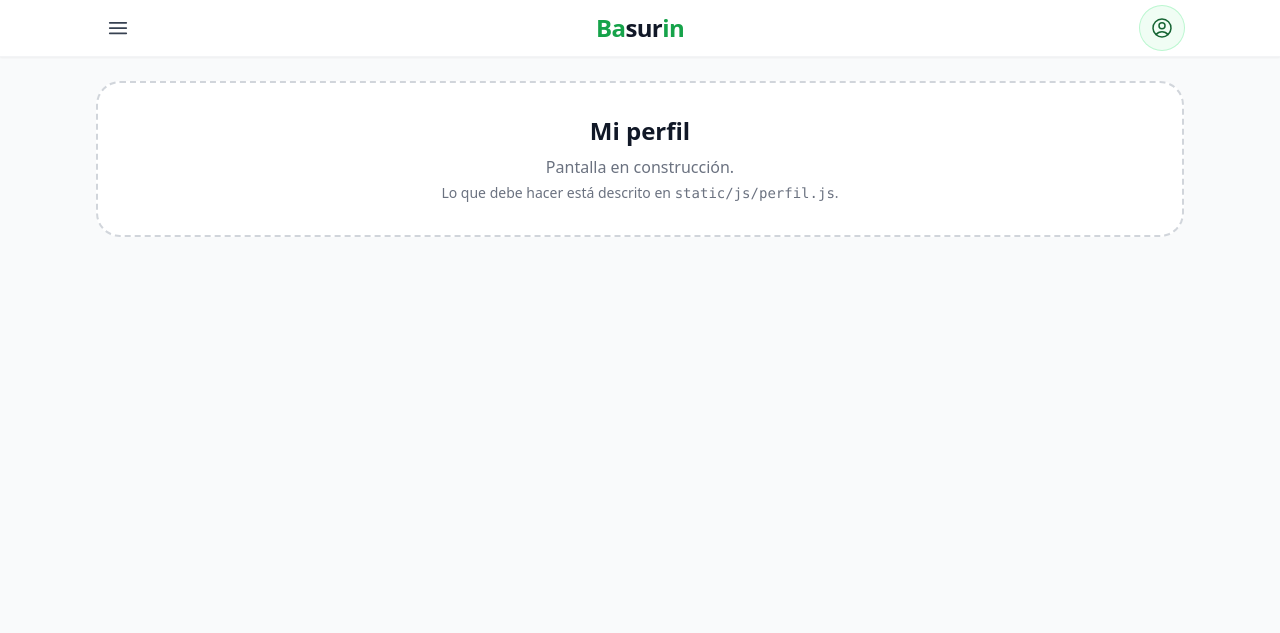
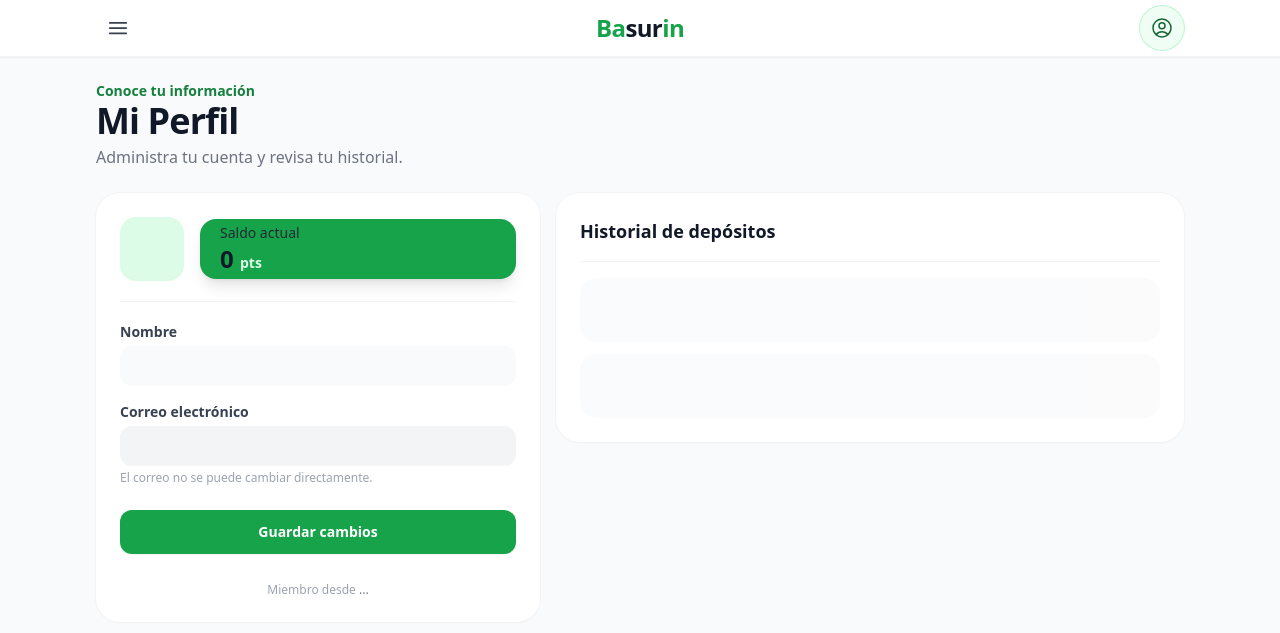
Before and after one commit to lizetglm/Bote-IoT-IA, a Flask app: page /perfil in a window 1280 px wide. Shown: the top 633 px of the page. Run offline with Flask 3, Linux system fonts and the light colour scheme; some libraries are stand-ins or nearby versions.

Commit message:
Implementación y diseño de la lógica de la pantalla del Perfil

```diff
--- a/static/js/perfil.js
+++ b/static/js/perfil.js
@@ -1,36 +1,189 @@
-// PANTALLA: Mi perfil (/perfil), se abre desde el icono de usuario del encabezado   ESTADO: por hacer
-// Plantilla: templates/perfil.html (extiende base_app.html: menú, sesión y avisos ya vienen resueltos).
+// PANTALLA: Mi perfil (/perfil)                                         ESTADO: LISTO
 // Contexto compartido y reglas de seguridad: lee la cabecera de static/js/app.js.
-//
-// QUÉ DEBE HACER
-//  - Mostrar los datos de la cuenta: nombre, correo, puntos, fecha de registro (perfil.creado_en) y, si es
-//    administrador, una etiqueta "Administrador".
-//  - Editar el nombre (con botón Guardar, validación de 1 a 60 caracteres y estados guardando / éxito / error con
-//    Basurin.aviso). Al guardar, actualizar el menú: Basurin.pintarMenu({ ...perfil, nombre }).
-//  - El correo es solo lectura. (Cambiarlo es cosa de Supabase Auth: db.auth.updateUser; opcional, no urgente.)
-//  - Historial de depósitos del usuario, con paginación o "Ver más".
-//  - Cerrar sesión ya está en el menú; no hace falta repetirlo.
-//
-// DATOS (Supabase, con Basurin.db)
-//    Editar nombre:  db.from("usuarios").update({ nombre }).eq("id", uid)
-//                    OJO: la base solo permite cambiar la columna `nombre`. Intentar cambiar puntos, rol o correo
-//                    da error de permisos, y así debe ser (nadie puede sumarse puntos ni hacerse administrador).
-//    Historial:      db.from("transacciones").select("id, material, puntos, fecha, bote_id").eq("usuario_id", uid)
-//                      .order("fecha", { ascending: false }).range(0, 19)
-//                    OJO: .eq("usuario_id", uid) es obligatorio (un administrador vería los de todos).
-//    Material bonito: Basurin.material(nombre) -> { etiqueta, punto, chip }
-//
-// SEGURIDAD: el nombre lo escribe el usuario; al pintarlo usa textContent, nunca innerHTML.
-//
-// RESPONSIVE: móvil en una columna; en lg, datos de la cuenta a la izquierda e historial a la derecha.
-//
-// LISTO CUANDO: editar el nombre se refleja en el menú y en la Home tras recargar, y el historial se pagina.
-// Prueba sin cuenta: /perfil?demo=1 (solo con Flask en debug).
 
 (async () => {
-  const { db, demo, listo, aviso } = Basurin;
+  const { db, demo, listo, aviso, material } = Basurin;
   const { sesion, perfil, esAdmin } = await listo;
   const uid = sesion.user.id;
 
-  // TODO: implementar la pantalla
+  // --- REFERENCIAS AL DOM ---
+  const inputNombre = document.getElementById('input-nombre');
+  const inputCorreo = document.getElementById('input-correo');
+  const infoPuntos = document.getElementById('info-puntos');
+  const infoRegistro = document.getElementById('info-registro');
+  const badgeAdmin = document.getElementById('badge-admin');
+  const avatarInicial = document.getElementById('avatar-inicial');
+  const formPerfil = document.getElementById('form-perfil');
+  const btnGuardar = document.getElementById('btn-guardar');
+
+  const listaHistorial = document.getElementById('lista-historial');
+  const divCargando = document.getElementById('historial-cargando');
+  const divVacio = document.getElementById('historial-vacio');
+  const btnMas = document.getElementById('btn-mas');
+
+  // Quitar el estado de carga general de la vista
+  document.getElementById('perfil-vista').removeAttribute('aria-busy');
+
+  // --- 1. LLENAR DATOS DEL PERFIL ---
+  inputNombre.value = perfil.nombre || '';
+  inputCorreo.value = sesion.user.email;
+  infoPuntos.textContent = perfil.puntos || 0;
+  avatarInicial.textContent = (perfil.nombre || sesion.user.email).charAt(0);
+
+  if (esAdmin) badgeAdmin.classList.remove('hidden');
+
+  // Formatear la fecha de registro (ej. "14 de oct, 2026")
+  if (perfil.creado_en) {
+    const fechaReg = new Date(perfil.creado_en);
+    infoRegistro.textContent = fechaReg.toLocaleDateString('es-MX', { year: 'numeric', month: 'short', day: 'numeric' });
+  }
+
+  // --- 2. EDITAR NOMBRE ---
+  formPerfil.addEventListener('submit', async (e) => {
+    e.preventDefault();
+    const nuevoNombre = inputNombre.value.trim();
+
+    if (nuevoNombre.length < 1 || nuevoNombre.length > 60) {
+      aviso("El nombre debe tener entre 1 y 60 caracteres.", "error");
+      return;
+    }
+
+    if (nuevoNombre === perfil.nombre) return; // No hay cambios reales
+
+    btnGuardar.disabled = true;
+    const txtOriginal = btnGuardar.textContent;
+    btnGuardar.textContent = "Guardando...";
+
+    try {
+      if (!demo) {
+        // Solo enviamos el campo `nombre`. Supabase rechazará otros campos.
+        const { error } = await db.from("usuarios").update({ nombre: nuevoNombre }).eq("id", uid);
+        if (error) throw error;
+      }
+
+      // Éxito: Actualizar memoria local y menú superior
+      perfil.nombre = nuevoNombre;
+      avatarInicial.textContent = nuevoNombre.charAt(0);
+      Basurin.pintarMenu({ ...perfil, nombre: nuevoNombre });
+
+      aviso("Perfil actualizado correctamente.", "exito");
+    } catch (err) {
+      console.error(err);
+      aviso("Error al guardar. Intenta de nuevo.", "error");
+    } finally {
+      btnGuardar.disabled = false;
+      btnGuardar.textContent = txtOriginal;
+    }
+  });
+
+  // --- 3. HISTORIAL DE DEPÓSITOS (Paginado) ---
+  let paginaActual = 0;
+  const LIMITE = 20;
+
+  async function cargarHistorial() {
+    btnMas.classList.add('hidden');
+    if (paginaActual === 0) divCargando.classList.remove('hidden');
+
+    try {
+      let datosHistorial = [];
+
+      if (demo) {
+        // Mock de datos para prueba
+        datosHistorial = paginaActual === 0 ? [
+          { id: '1', material: 'plastico', puntos: 10, fecha: new Date().toISOString(), bote_id: 'bote-001' },
+          { id: '2', material: 'metal', puntos: 15, fecha: new Date(Date.now() - 86400000).toISOString(), bote_id: 'bote-002' }
+        ] : [];
+      } else {
+        const rangoInicio = paginaActual * LIMITE;
+        const rangoFin = rangoInicio + (LIMITE - 1);
+
+        // REGLA: OJO: .eq("usuario_id", uid) es obligatorio.
+        const { data, error } = await db.from("transacciones")
+          .select("id, material, puntos, fecha, bote_id")
+          .eq("usuario_id", uid)
+          .order("fecha", { ascending: false })
+          .range(rangoInicio, rangoFin);
+
+        if (error) throw error;
+        datosHistorial = data || [];
+      }
+
+      if (paginaActual === 0 && datosHistorial.length === 0) {
+        divVacio.classList.remove('hidden');
+      } else {
+        renderizarHistorial(datosHistorial);
+        // Si llegaron exactamente el número de límite, es probable que haya más páginas
+        if (datosHistorial.length === LIMITE) {
+          btnMas.classList.remove('hidden');
+        }
+      }
+    } catch (err) {
+      console.error(err);
+      if (paginaActual === 0) aviso("No se pudo cargar el historial.", "error");
+    } finally {
+      divCargando.classList.add('hidden');
+    }
+  }
+
+  // Creación segura del DOM para el Historial (Evitando XSS con textContent)
+  function renderizarHistorial(items) {
+    items.forEach(item => {
+      const fechaFormat = new Date(item.fecha).toLocaleString('es-MX', {
+        month: 'short', day: 'numeric', hour: '2-digit', minute: '2-digit'
+      });
+
+      // Basurin.material() retorna { etiqueta, punto, chip }
+      const matInfo = typeof material === 'function' ? material(item.material) :
+                      { etiqueta: item.material, chip: 'bg-gray-100 text-gray-700 border-gray-200' };
+
+      const li = document.createElement('li');
+      li.className = "flex items-center justify-between rounded-2xl bg-gray-50 p-4 ring-1 ring-gray-100 transition hover:bg-white hover:shadow-sm";
+
+      // Contenedor izquierdo: Datos y Material
+      const divIzq = document.createElement('div');
+
+      const spanMaterial = document.createElement('span');
+      // La clase chip ya trae los colores, agregamos algo de padding y bordes.
+      spanMaterial.className = `inline-flex items-center rounded-md px-2 py-1 text-xs font-semibold ring-1 ring-inset ${matInfo.chip}`;
+      spanMaterial.textContent = matInfo.etiqueta || item.material;
+
+      const pBote = document.createElement('p');
+      pBote.className = "mt-1.5 text-xs font-medium text-gray-500";
+      pBote.textContent = `Bote: ${item.bote_id} · ${fechaFormat}`;
+
+      divIzq.appendChild(spanMaterial);
+      divIzq.appendChild(pBote);
+
+      // Contenedor derecho: Puntos
+      const divDer = document.createElement('div');
+      divDer.className = "text-right";
+
+      const pPuntos = document.createElement('p');
+      pPuntos.className = "text-lg font-extrabold text-eco-600";
+      pPuntos.textContent = `+${item.puntos}`;
+
+      divDer.appendChild(pPuntos);
+
+      // Ensamblar
+      li.appendChild(divIzq);
+      li.appendChild(divDer);
+
+      listaHistorial.appendChild(li);
+    });
+  }
+
+  // Paginación manual
+  btnMas.addEventListener('click', () => {
+    paginaActual++;
+    btnMas.textContent = "Cargando...";
+    btnMas.disabled = true;
+    cargarHistorial().finally(() => {
+      btnMas.textContent = "Ver más";
+      btnMas.disabled = false;
+    });
+  });
+
+  // Ejecución inicial
+  await cargarHistorial();
+
 })();
--- a/templates/mapa.html
+++ b/templates/mapa.html
@@ -24,7 +24,7 @@
     <div class="mt-4 flex flex-col gap-3">
       <button id="btn-cerca" aria-label="Buscar botes cerca de mí" class="inline-flex min-h-[44px] items-center justify-center gap-2 rounded-xl bg-white px-4 py-2.5 text-sm font-bold text-gray-700 shadow-sm ring-1 ring-inset ring-gray-300 hover:bg-gray-50 focus:outline-none focus-visible:ring-2 focus-visible:ring-eco-600 transition">
         <svg class="h-5 w-5 text-gray-500" fill="none" viewBox="0 0 24 24" stroke="currentColor" stroke-width="2"><path stroke-linecap="round" stroke-linejoin="round" d="M15 10.5a3 3 0 11-6 0 3 3 0 016 0z"/><path stroke-linecap="round" stroke-linejoin="round" d="M19.5 10.5c0 7.142-7.5 11.25-7.5 11.25S4.5 17.642 4.5 10.5a7.5 7.5 0 1115 0z"/></svg>
-        Cerca de mí
+        Donde estoy
       </button>
 
       <label class="flex items-center gap-2 text-sm font-medium text-gray-700 cursor-pointer p-1">
--- a/templates/perfil.html
+++ b/templates/perfil.html
@@ -1,12 +1,88 @@
 {% extends "base_app.html" %}
-{% block titulo %}Mi perfil · Basurin{% endblock %}
+{% block titulo %}Mi Perfil · Basurin{% endblock %}
 
 {% block contenido %}
-<section class="rounded-3xl border-2 border-dashed border-gray-300 bg-white p-8 text-center">
-  <h1 class="text-2xl font-extrabold text-gray-900">Mi perfil</h1>
-  <p class="mt-2 text-gray-500">Pantalla en construcción.</p>
-  <p class="mt-1 text-sm text-gray-500">Lo que debe hacer está descrito en <code>static/js/perfil.js</code>.</p>
-</section>
+<div id="perfil-vista" aria-busy="true">
+
+  <!-- Bienvenida -->
+  <section aria-labelledby="titulo-perfil" class="mb-6">
+    <p class="text-sm font-semibold text-eco-700">Conoce tu información</p>
+    <p id="saludo" class="text-sm font-semibold text-eco-700"></p>
+    <h1 id="titulo-perfil" class="text-3xl font-extrabold tracking-tight text-gray-900 sm:text-4xl">Mi Perfil</h1>
+    <p class="mt-1 text-gray-500">Administra tu cuenta y revisa tu historial.</p>
+  </section>
+
+  <div class="grid gap-4 lg:grid-cols-12 items-start">
+
+    <!-- COLUMNA IZQ: Datos del Usuario -->
+    <section aria-labelledby="t-datos" class="flex flex-col gap-5 rounded-3xl bg-white p-6 shadow-sm ring-1 ring-gray-100 lg:col-span-5">
+      <h2 id="t-datos" class="sr-only">Datos de la cuenta</h2>
+
+      <!-- Avatar y estado principal -->
+      <div class="flex items-center gap-4 border-b border-gray-100 pb-5">
+        <span aria-hidden="true" class="flex h-16 w-16 shrink-0 items-center justify-center rounded-2xl bg-eco-100 text-eco-700 text-2xl font-bold uppercase" id="avatar-inicial">
+          <!-- Se llena por JS con la inicial -->
+        </span>
+        <div class="flex-1 rounded-2xl bg-eco-600 px-5 py-1 ext-white shadow-lg">
+          <p class="text-sm ">Saldo actual</p>
+          <p class="text-2xl font-extrabold text-gray-900"><span id="info-puntos">0</span> <span class="text-sm font-semibold text-eco-100">pts</span></p>
+
+          <!-- Etiqueta de Administrador (Oculta por defecto) -->
+          <span id="badge-admin" class="hidden mt-1 inline-flex items-center rounded-md bg-purple-50 px-2 py-1 text-xs font-semibold text-purple-700 ring-1 ring-inset ring-purple-600/20">
+            Administrador
+          </span>
+        </div>
+      </div>
+
+      <!-- Formulario de Edición -->
+      <form id="form-perfil" class="flex flex-col gap-4">
+
+        <div>
+          <label for="input-nombre" class="block text-sm font-bold text-gray-700 mb-1">Nombre</label>
+          <input type="text" id="input-nombre" name="nombre" minlength="1" maxlength="60" required
+            class="w-full rounded-xl border-gray-300 bg-gray-50 px-4 py-2.5 text-gray-900 focus:border-eco-500 focus:bg-white focus:ring-2 focus:ring-eco-500 sm:text-sm transition">
+        </div>
+
+        <div>
+          <label for="input-correo" class="block text-sm font-bold text-gray-700 mb-1">Correo electrónico</label>
+          <!-- Readonly: bloqueado para que no se pueda escribir -->
+          <input type="email" id="input-correo" readonly disabled
+            class="w-full rounded-xl border-gray-200 bg-gray-100 px-4 py-2.5 text-gray-500 cursor-not-allowed sm:text-sm">
+          <p class="mt-1 text-xs text-gray-400">El correo no se puede cambiar directamente.</p>
+        </div>
+
+        <button type="submit" id="btn-guardar" class="mt-2 inline-flex w-full items-center justify-center rounded-xl bg-eco-600 px-4 py-3 text-sm font-bold text-white shadow-sm hover:bg-eco-700 focus:outline-none focus-visible:ring-2 focus-visible:ring-eco-500 focus-visible:ring-offset-2 transition disabled:opacity-70">
+          Guardar cambios
+        </button>
+      </form>
+
+      <!-- Fecha de registro -->
+      <p class="mt-2 text-center text-xs text-gray-400">
+        Miembro desde <span id="info-registro" class="font-medium text-gray-500">...</span>
+      </p>
+    </section>
+
+    <!-- COLUMNA DER: Historial de Transacciones -->
+    <section aria-labelledby="t-historial" class="flex flex-col rounded-3xl bg-white p-6 shadow-sm ring-1 ring-gray-100 lg:col-span-7">
+      <h2 id="t-historial" class="text-lg font-bold text-gray-900 border-b border-gray-100 pb-4 mb-4">Historial de depósitos</h2>
+
+      <div id="historial-cargando" class="animate-pulse space-y-3">
+        <div class="h-16 w-full rounded-2xl bg-gray-50"></div>
+        <div class="h-16 w-full rounded-2xl bg-gray-50"></div>
+      </div>
+
+      <ul id="lista-historial" class="space-y-3"></ul>
+
+      <p id="historial-vacio" class="hidden py-8 text-center text-sm text-gray-500">Aún no has realizado ningún depósito.</p>
+
+      <!-- Paginación -->
+      <button id="btn-mas" class="hidden mt-6 w-full rounded-xl bg-gray-50 py-3 text-sm font-bold text-gray-700 ring-1 ring-inset ring-gray-200 hover:bg-gray-100 focus:outline-none focus-visible:ring-2 focus-visible:ring-eco-500 transition">
+        Ver más
+      </button>
+    </section>
+
+  </div>
+</div>
 {% endblock %}
 
 {% block scripts %}
```
